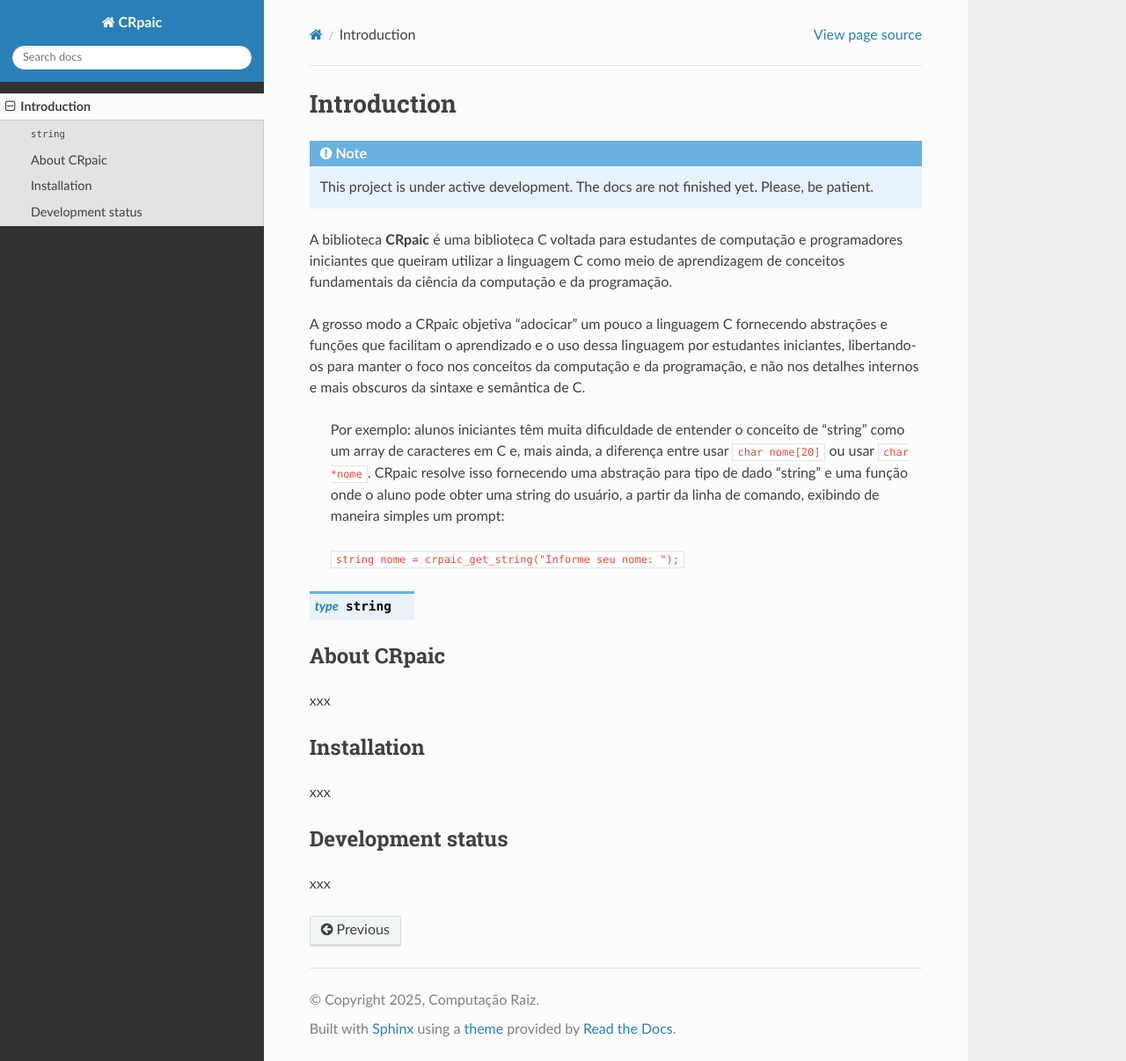
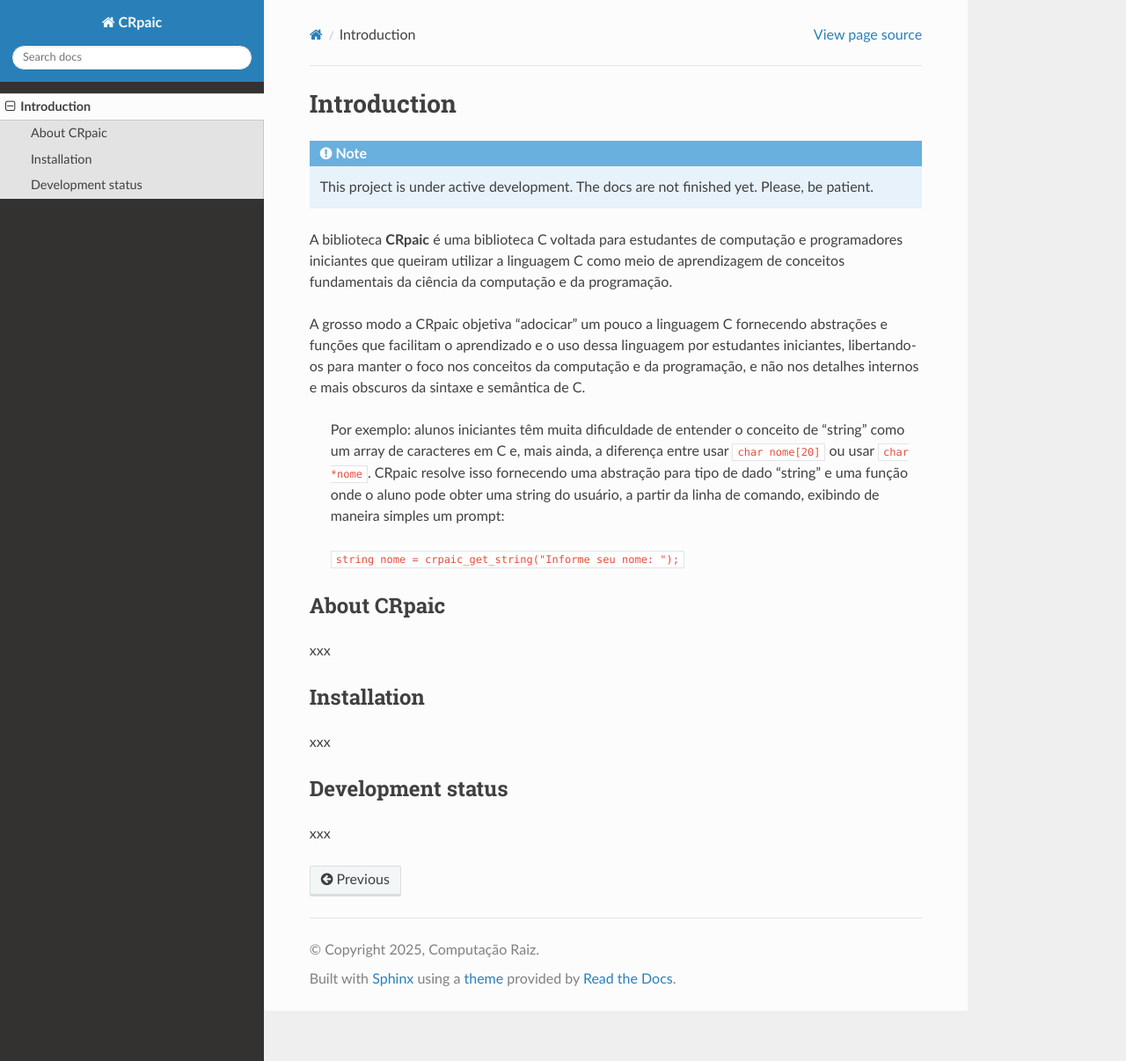
Before and after one commit to computacaoraiz/CRpaic_docs, a Sphinx documentation site: the page built from docs/source/intro.rst, in a window 1280 px wide and 1206 px high. Shown: the whole window at 88% size. Built offline with Sphinx 7.4.7 and the Read the Docs theme 3.1.0, drawn with Linux system fonts in a browser that asks for light colours.

Commit message:
Teste para a introdução

```diff
--- a/docs/source/intro.rst
+++ b/docs/source/intro.rst
@@ -29,9 +29,6 @@ sintaxe e semântica de C.
 
     :code:`string nome = crpaic_get_string("Informe seu nome: ");`
 
-.. type:: string
-
-
 
 ============
 About CRpaic
```
